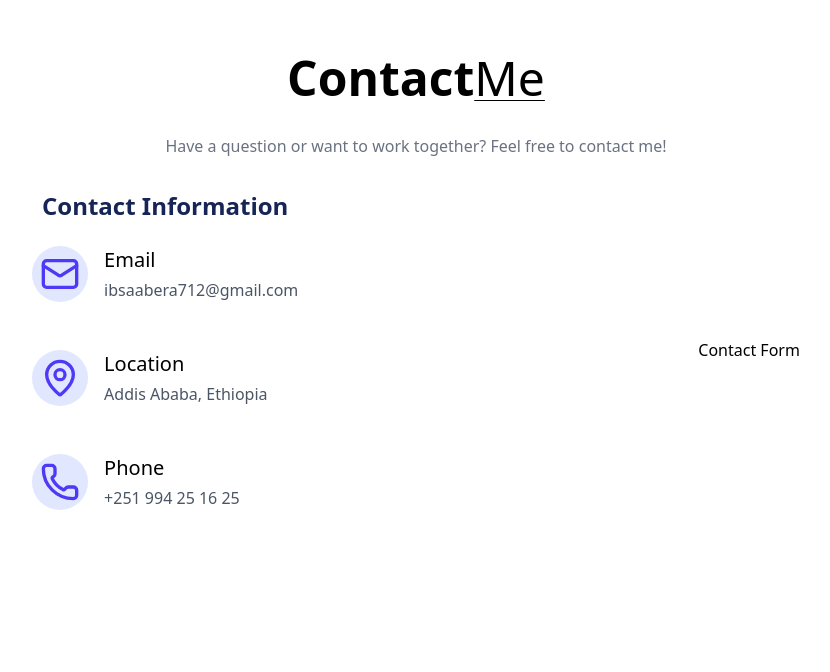
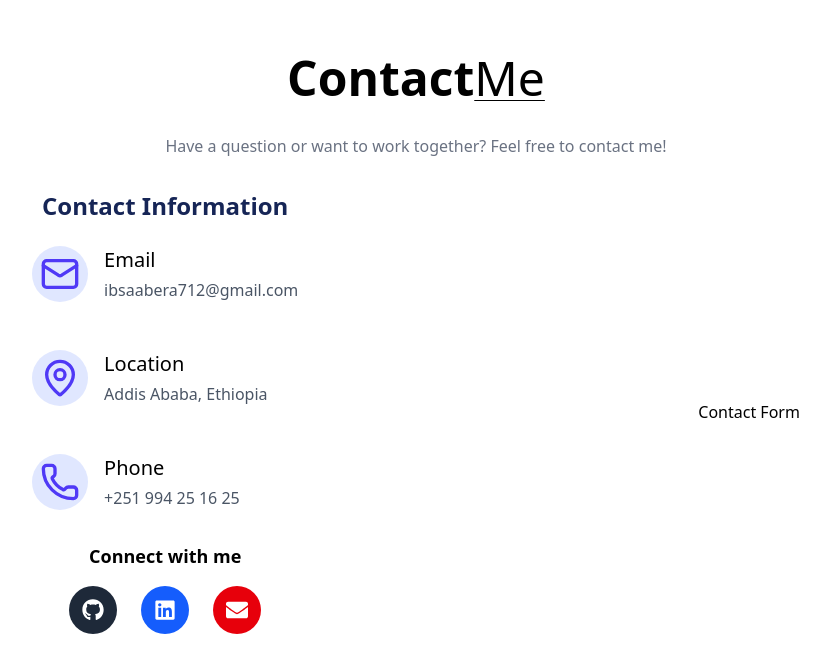
Before and after one commit to ibsa-a1/Portfolio, a React (Vite) app: page / in a window 1280 px wide. Shown: the part 3422-4094 px from the top of the page, without its empty margins (224-1054 px from the left). Before the commit the page ends 4012 px from the top, so only its background shows below. Built offline with nearby package versions, Linux system fonts and the light colour scheme.

Commit message:
contact information updated

```diff
--- a/src/components/Contact.jsx
+++ b/src/components/Contact.jsx
@@ -1,5 +1,6 @@
 import React, { useState } from "react";
 import { Mail, MapPin, Phone } from "lucide-react";
+import { FaGithub, FaLinkedin, FaEnvelope } from "react-icons/fa";
 
 const Contact = () => {
   return (
@@ -63,6 +64,33 @@ const Contact = () => {
               </div>
             </div>
           </ul>
+          <h2 className="text-lg font-semibold mb-4 mt-8">Connect with me</h2>
+          <div className="flex justify-center space-x-6">
+            <a
+              href="https://github.com/ibsa-a1"
+              target="_blank"
+              rel="noopener noreferrer"
+              className="w-12 h-12 flex items-center justify-center rounded-full bg-gray-800 text-white hover:bg-gray-700 transition"
+            >
+              <FaGithub size={22} />
+            </a>
+
+            <a
+              href="https://www.linkedin.com/in/ibsa-abera-37b6a2333/"
+              target="_blank"
+              rel="noopener noreferrer"
+              className="w-12 h-12 flex items-center justify-center rounded-full bg-blue-600 text-white hover:bg-blue-500 transition"
+            >
+              <FaLinkedin size={22} />
+            </a>
+
+            <a
+              href="mailto:ibsaabera712@.com"
+              className="w-12 h-12 flex items-center justify-center rounded-full bg-red-600 text-white hover:bg-red-500 transition"
+            >
+              <FaEnvelope size={22} />
+            </a>
+          </div>
         </div>
         <div>Contact Form</div>
       </div>
```
